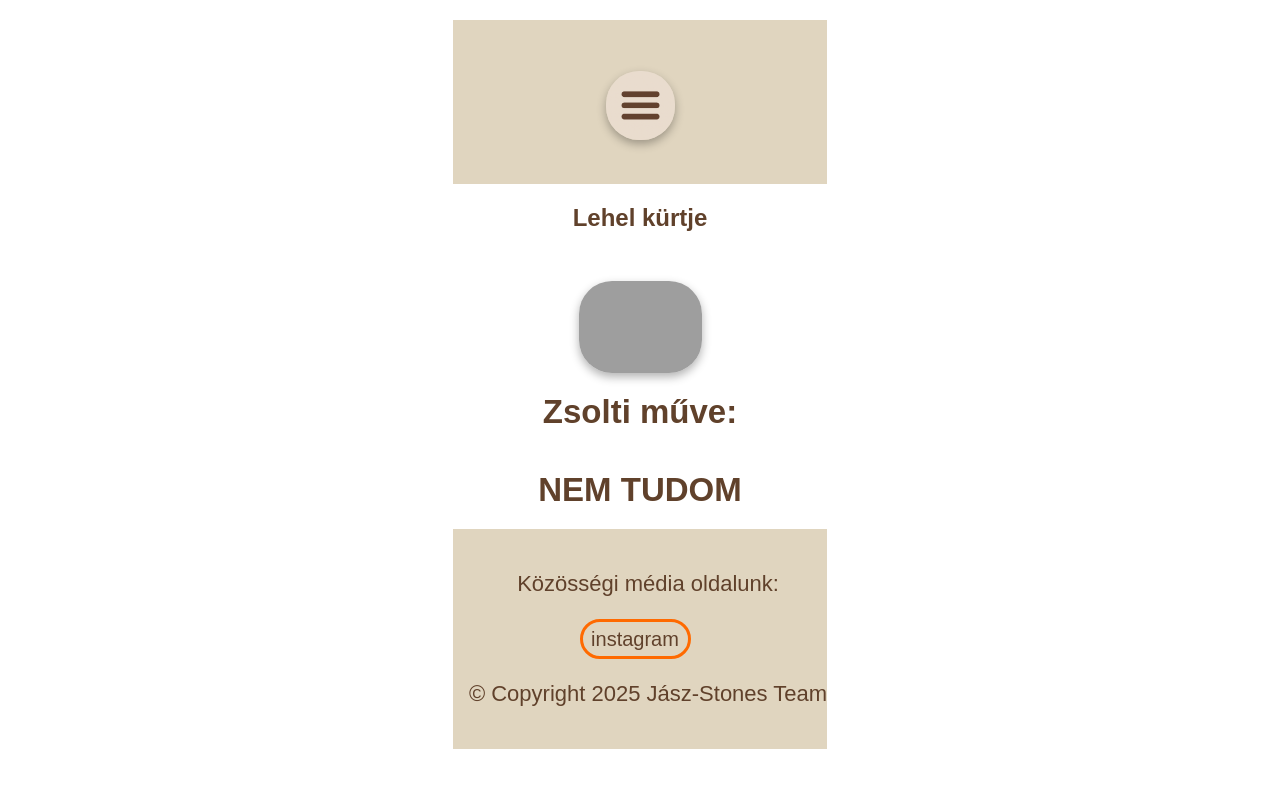
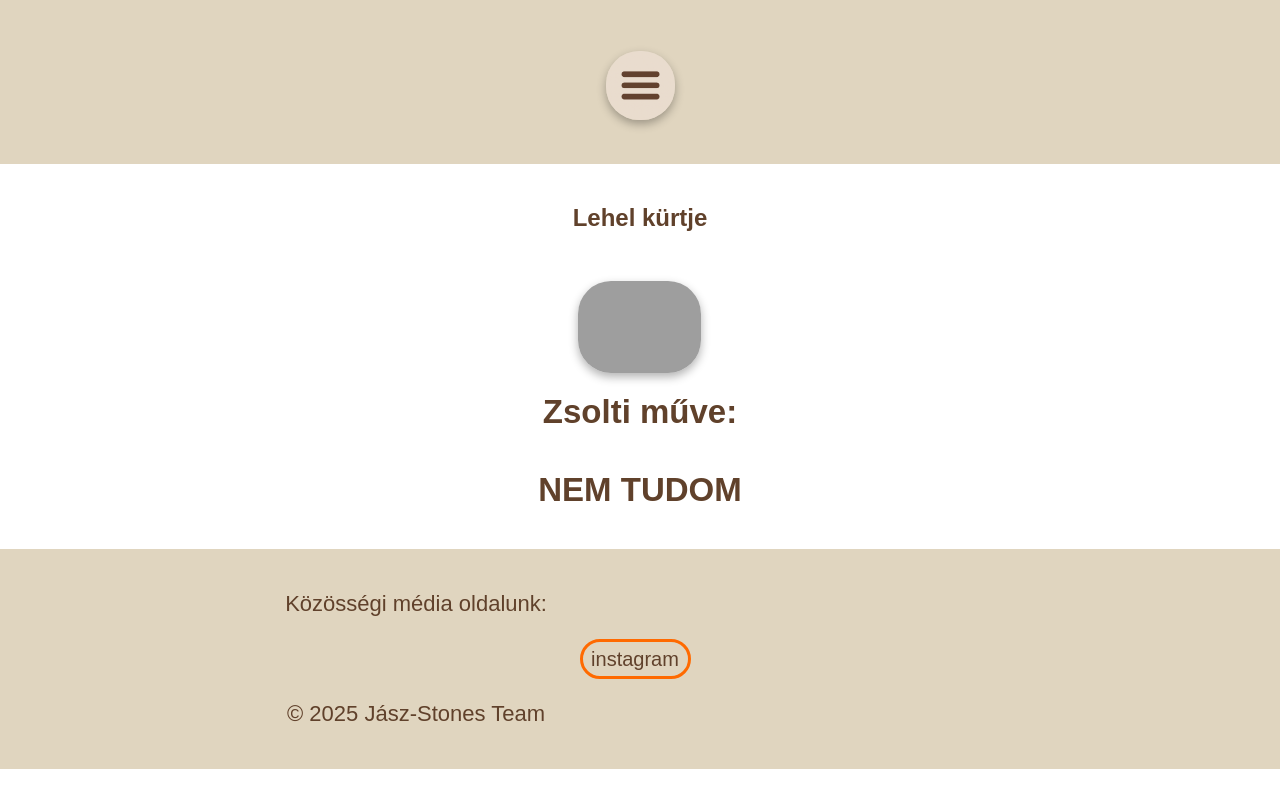
Before and after one commit to jasz-stones/jasz-stones, a plain HTML site: page 7.html in a window 1280 px wide. Drawn offline with Linux system fonts and the light colour scheme; grey boxes are pictures that could not be loaded.

Commit message:
Update 7.html

```diff
--- a/7.html
+++ b/7.html
@@ -9,7 +9,6 @@
 </head>
 <body>
 
-    <div class="container">
         <header>
             <details>
                 <summary>
@@ -17,23 +16,27 @@
                 </summary>
                 <br><br>
                 <button onclick="Fooldal()" style="background-color: #E0D5BF; border: 3px solid #E0D5BF;">Főoldal</button> <br>
-                 <button onclick="Rolunk()" style="background-color: #E0D5BF; border: 3px solid #E0D5BF;">Rólunk</button> <br>
+                <button onclick="Rolunk()" style="background-color: #E0D5BF; border: 3px solid #E0D5BF;">Rólunk</button> <br>
                 <button onclick="2526()" style="background-color: #E0D5BF; border: 3px solid #E0D5BF;">2025-26</button> <br>
                 <button onclick="2425()" style="background-color: #E0D5BF; border: 3px solid #E0D5BF;">2024-25</button> <br>
             </details>
         </header>
+
+    <div class="container">
         <h3>Lehel kürtje</h3> <br>
         <img src="zsolti_portre.JPG" alt="">
         <h2>Zsolti műve:</h2>
         <h2>NEM TUDOM</h2>
+    </div>
+
         <footer>
             <p id="HP">Közösségi média oldalunk:</p>
             <div class="button-group">
                 <button style="background-color: #E0D5BF;" onclick="Instagram()">instagram</button> <br>
             </div>
-            <p id="HP">&copy; Copyright 2025 Jász-Stones Team</p>
+            <p id="HP">&copy;  2025 Jász-Stones Team</p>
         </footer>
-    </div>
+
 
 </body>
 </html>
```
